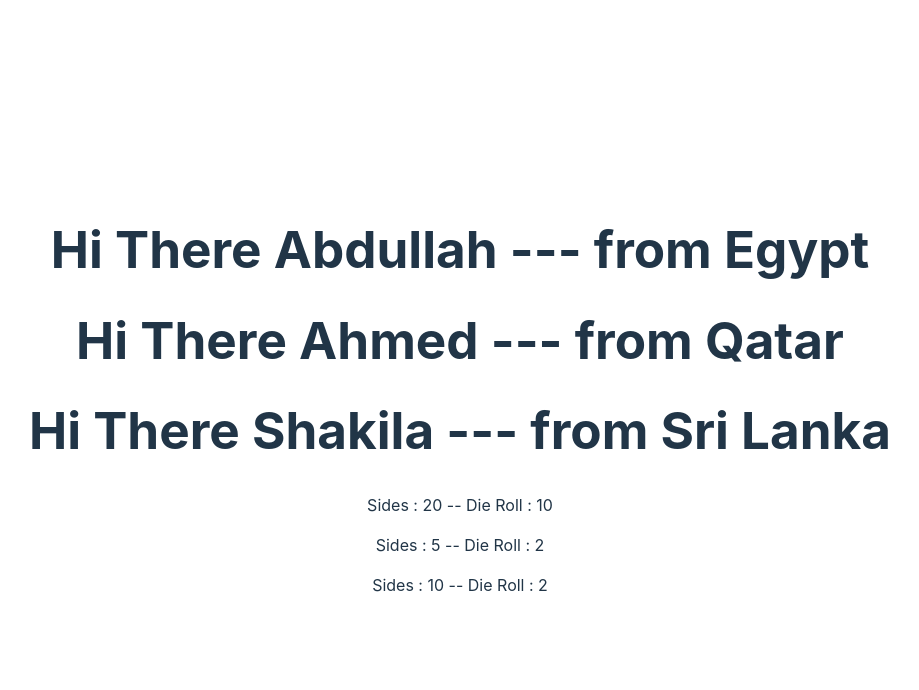
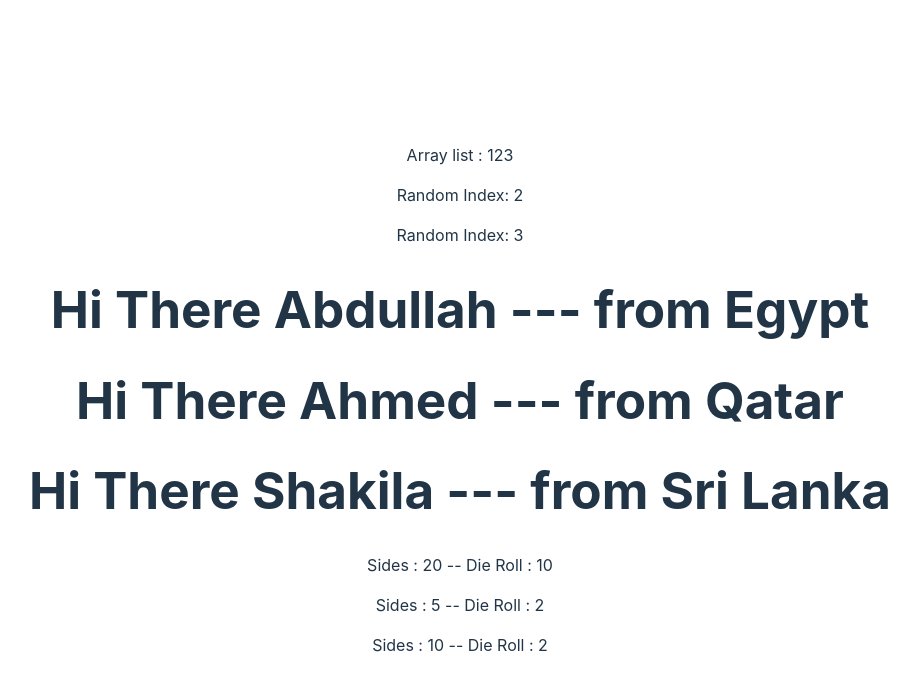
Before and after one commit to 101Shakila/first-react-app, a React (Vite) app: page / in a window 1280 px wide. Shown: the top 690 px of the page, without its empty margins (180-1099 px from the left). Built offline with nearby package versions, Linux system fonts and the light colour scheme.

Commit message:
random index generator!

```diff
--- a/src/ListPicker.jsx
+++ b/src/ListPicker.jsx
@@ -1,8 +1,14 @@
 export default function ListPicker({ values }) {
+
+    const ranIndx = Math.floor(Math.random() * values.length);
+    const ranvalues = values[ranIndx];
     return (
 
+
         <div>
-
+            <p>Array list : {values}</p>
+            <p>Random Index: {ranIndx}</p>
+            <p>Random Index: {ranvalues}</p>
         </div>
     );
 }
```
